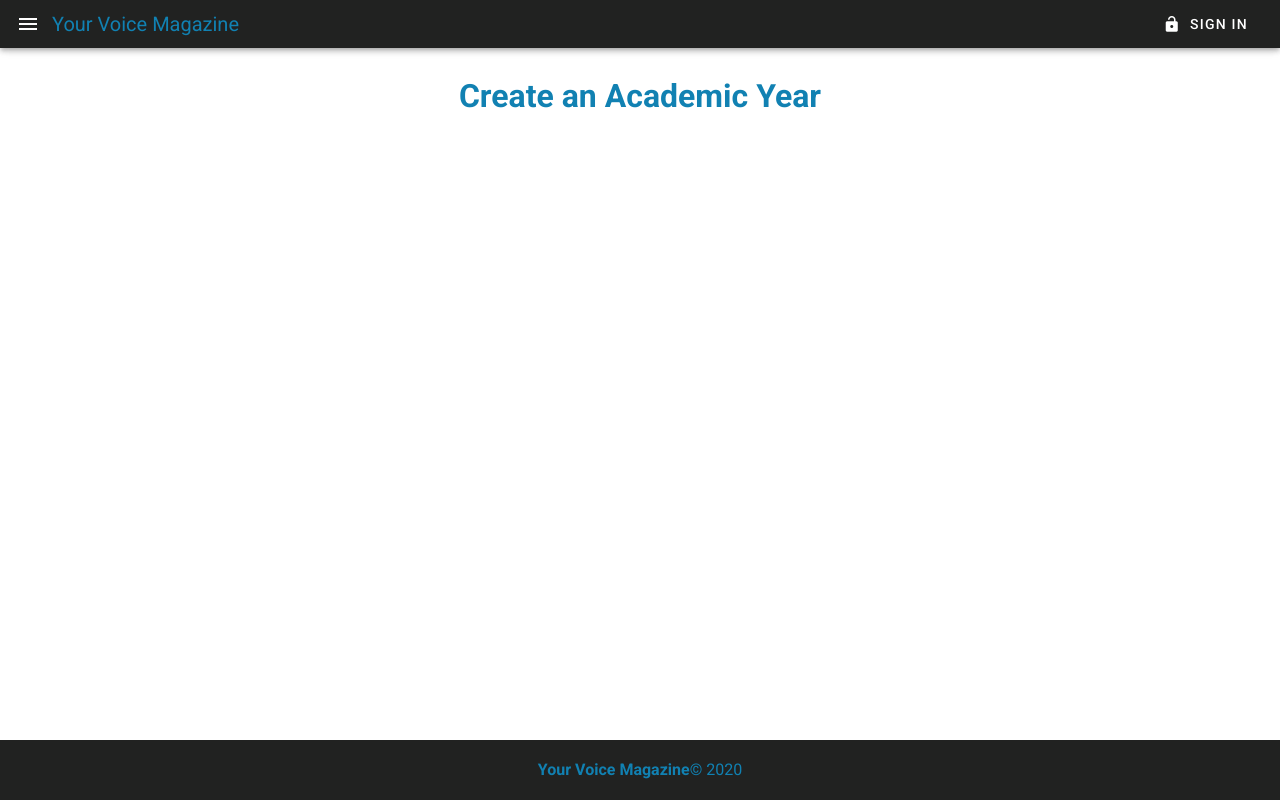
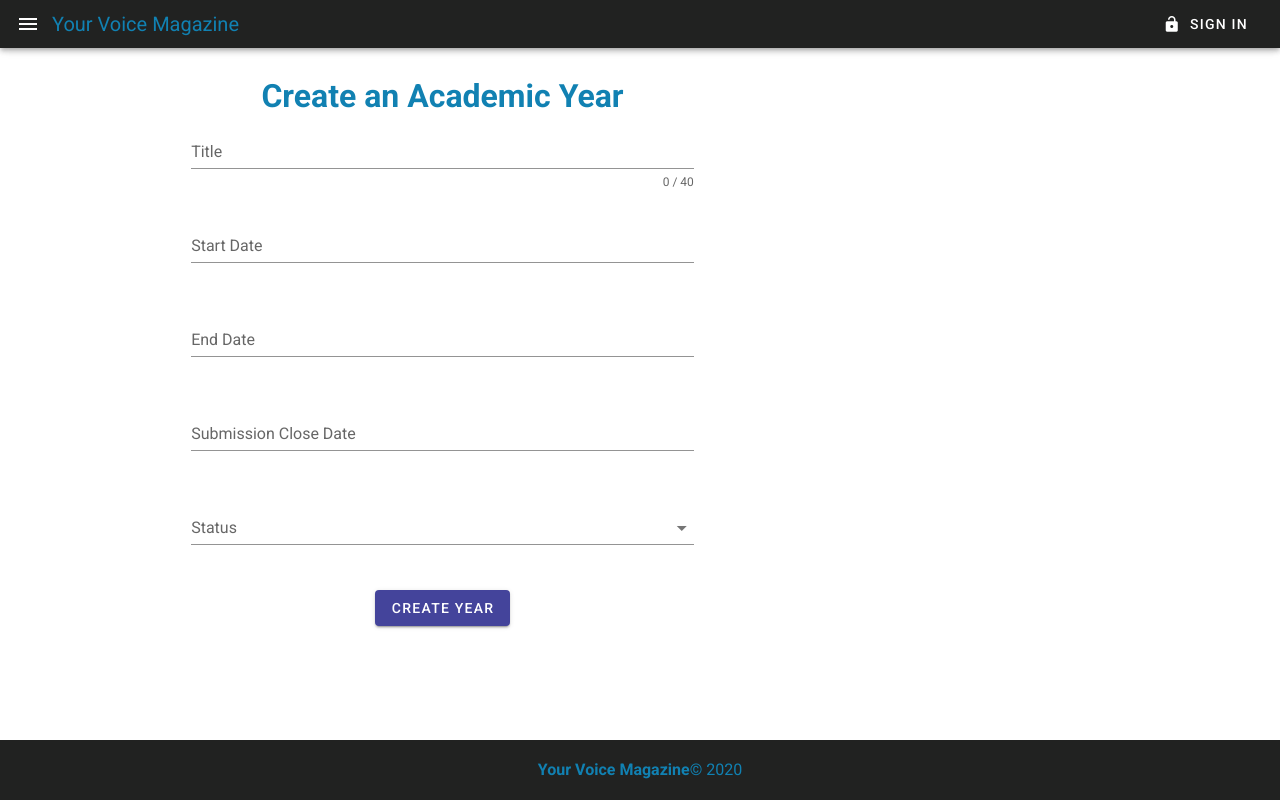
Before and after one commit to EWSD2/your-voice-client, a Nuxt app: page /Years/add in a window 1280 px wide. Built offline with nearby package versions, Linux system fonts and the light colour scheme.

Commit message:
EYV-41 Implement Academic Year creation

```diff
--- /dev/null
+++ b/apollo/mutations/createAcademicYear.gql
@@ -0,0 +1,17 @@
+mutation (
+  $title: String!
+  $startDate: String!
+  $endDate: String!
+  $submissionClose: String
+  $status: String
+) {
+  createAcademicYear(
+    title: $title,
+    startDate: $startDate,
+    endDate: $endDate,
+    submissionClose: $submissionClose
+    status: $status
+  ){
+    _id
+  }
+}
--- a/pages/Years/add.vue
+++ b/pages/Years/add.vue
@@ -1,16 +1,229 @@
 <template>
-  <v-container text-center class="secondary--text">
-    <v-row>
-      <v-col>
-        <h1>Create an Academic Year</h1>
+  <v-container text-center>
+    <v-row wrap>
+      <v-col
+        sm="12"
+        md="8"
+        offset-md=""
+      >
+        <h1 class="secondary--text">
+          Create an Academic Year
+        </h1>
+        <v-form
+          ref="form"
+          v-model="isFormValid"
+          lazy-validation
+          @submit.prevent="createYear"
+        >
+          <v-row>
+            <v-col
+              cols="12"
+              md="8"
+              offset-md="2"
+            >
+              <v-text-field
+                v-model="title"
+                :rules="titleRules"
+                :counter="40"
+                label="Title"
+                clearable
+                required
+              />
+            </v-col>
+            <v-col
+              cols="12"
+              md="8"
+              offset-md="2"
+            >
+              <v-menu
+                v-model="menu"
+                :close-on-content-click="false"
+                :nudge-right="40"
+                transition="scale-transition"
+                offset-y
+                min-width="290px"
+              >
+                <template v-slot:activator="{ on, attrs }">
+                  <v-text-field
+                    v-model="startDate"
+                    label="Start Date"
+                    :rules="startDateRules"
+                    readonly
+                    v-bind="attrs"
+                    v-on="on"
+                  />
+                </template>
+                <v-date-picker
+                  v-model="startDate"
+                  color="secondary"
+                  @input="menu = false"
+                />
+              </v-menu>
+            </v-col>
+            <v-col
+              cols="12"
+              md="8"
+              offset-md="2"
+            >
+              <v-menu
+                v-model="menu2"
+                :close-on-content-click="false"
+                :nudge-right="40"
+                transition="scale-transition"
+                offset-y
+                min-width="290px"
+              >
+                <template v-slot:activator="{ on, attrs }">
+                  <v-text-field
+                    v-model="endDate"
+                    label="End Date"
+                    :rules="endDateRules"
+                    readonly
+                    v-bind="attrs"
+                    v-on="on"
+                  />
+                </template>
+                <v-date-picker
+                  v-model="endDate"
+                  color="secondary"
+                  @input="menu2 = false"
+                  @change="checkEndDate"
+                />
+              </v-menu>
+            </v-col>
+            <v-col
+              cols="12"
+              md="8"
+              offset-md="2"
+            >
+              <v-menu
+                v-model="menu3"
+                :close-on-content-click="false"
+                :nudge-right="40"
+                transition="scale-transition"
+                offset-y
+                min-width="290px"
+              >
+                <template v-slot:activator="{ on, attrs }">
+                  <v-text-field
+                    v-model="submissionClose"
+                    label="Submission Close Date"
+                    readonly
+                    v-bind="attrs"
+                    v-on="on"
+                  />
+                </template>
+                <v-date-picker
+                  v-model="submissionClose"
+                  color="secondary"
+                  @input="menu3 = false"
+                />
+              </v-menu>
+            </v-col>
+            <v-col
+              cols="12"
+              md="8"
+              offset-md="2"
+            >
+              <v-select
+                v-model="status"
+                :items="statusOptions"
+                label="Status"
+              />
+            </v-col>
+            <v-col
+              cols="12"
+              md="8"
+              offset-md="2"
+            >
+              <v-btn
+                :disabled="!isFormValid"
+                color="accent"
+                type="submit"
+              >
+                Create Year
+              </v-btn>
+            </v-col>
+          </v-row>
+        </v-form>
       </v-col>
     </v-row>
   </v-container>
 </template>
 
 <script>
+import CREATE_ACADEMIC_YEAR from '~/apollo/mutations/createAcademicYear.gql'
+const Swal = require('sweetalert2')
+
 export default {
   name: 'CreateAcademicYear',
+  data: () => ({
+    isFormValid: true,
+    menu: false,
+    menu2: false,
+    menu3: false,
+    title: '',
+    startDate: '',
+    endDate: '',
+    submissionClose: '',
+    status: '',
+    statusOptions: ['open', 'close'],
+    titleRules: [
+      // Check if Title has been provided
+      title => !!title || 'Academic Year Title is required',
+      // Check if the Title is longer than 40 characters
+      title => title.length < 41 || 'Title must have less than 40 characters'
+    ],
+    startDateRules: [
+      // check if a startDate has been provided
+      date => !!date || 'Start Date required'
+    ],
+    endDateRules: [
+      // check if a startDate has been provided
+      date => !!date || 'End Date required'
+    ]
+  }),
+  methods: {
+    async createYear () {
+      const title = this.title
+      const startDate = this.startDate
+      const endDate = this.endDate
+      const submissionClose = this.submissionClose
+      const status = this.status
+
+      await this.$apollo.mutate({
+        mutation: CREATE_ACADEMIC_YEAR,
+        variables: {
+          title,
+          startDate,
+          endDate,
+          submissionClose,
+          status
+        }
+      })
+        .then(({ data }) => {
+          const id = data.createAcademicYear._id
+          if (id) {
+            this.$router.push(`/years/${id}`)
+          }
+        })
+        .catch((err) => {
+          this.$store.commit('setError', err)
+        })
+    },
+
+    checkEndDate () {
+      if (this.endDate < this.startDate) {
+        this.isFormValid = false
+        Swal.fire({
+          icon: 'error',
+          title: 'That seems weird...',
+          timer: 2500,
+          text: 'Years can\'t end before they begin!'
+        })
+      }
+    }
+  },
   head: {
     title: 'Add an Academic Year'
   }
```
